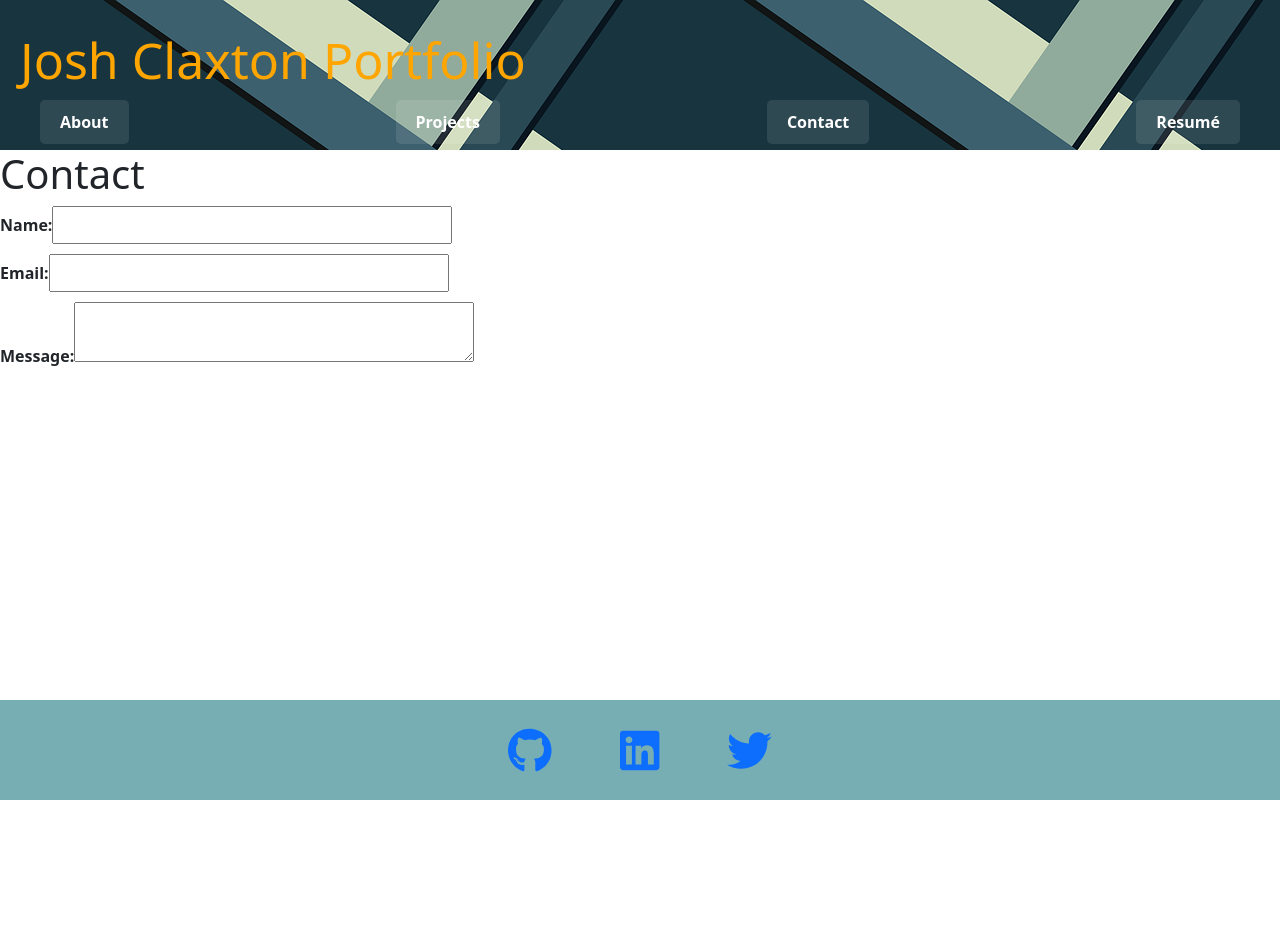
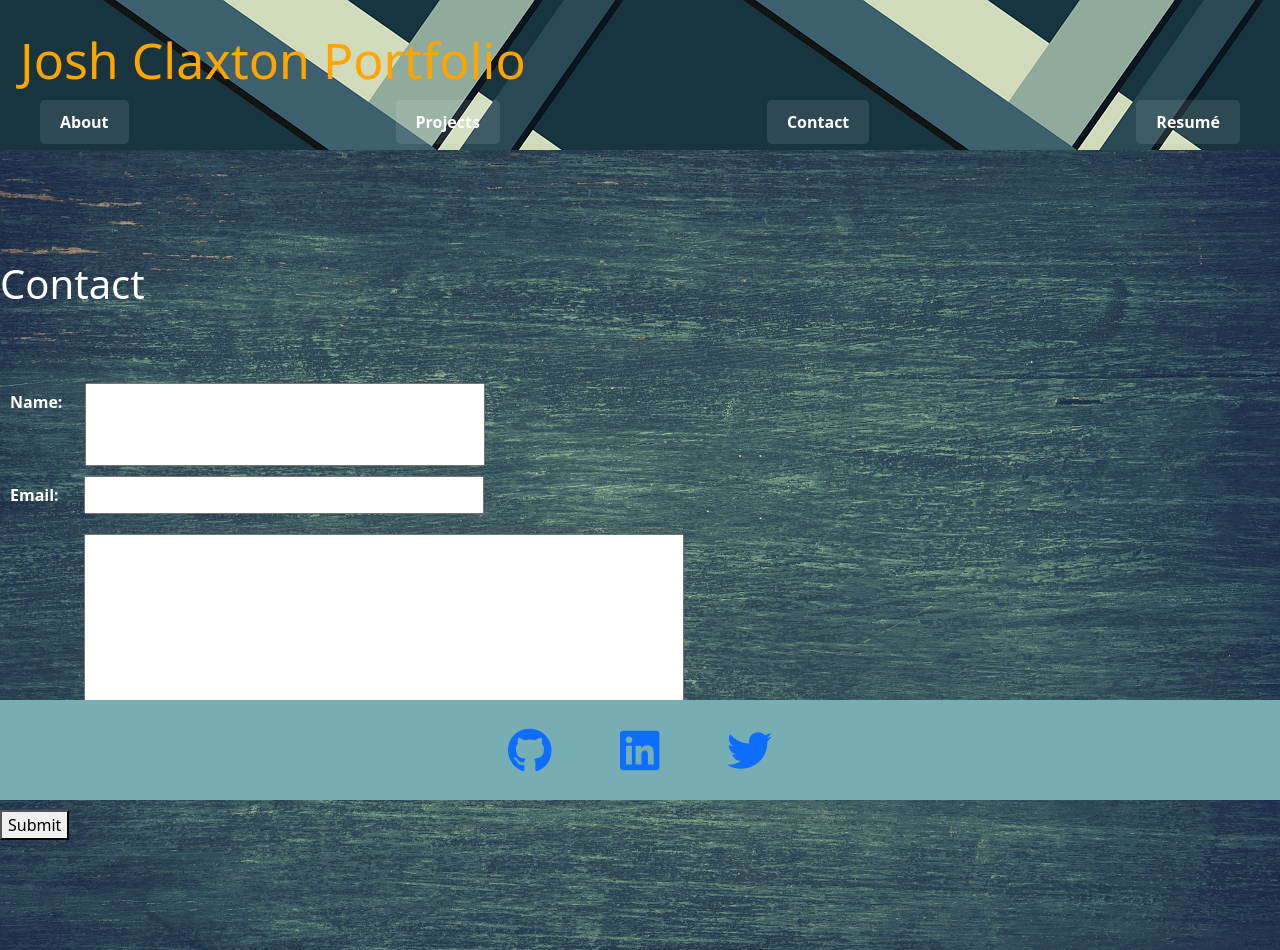
Before and after one commit to bowdumb/react-portfolio, a React (Create React App) app: page /contact in a window 1280 px wide. Before the commit the page ends 800 px from the top, so only its background shows below. Built offline with nearby package versions, Linux system fonts and the light colour scheme.

Commit message:
Finished Contact component. Styling is in, error messages render when the inputs are incorrect or missing, and formatting is improved.

```diff
--- a/src/components/Contact.js
+++ b/src/components/Contact.js
@@ -2,30 +2,72 @@ import React from 'react';
 import { useState } from 'react';
 import '../styles/Contact.css';
 
-function Contact () {
+function Contact() {
   const [name, setName] = useState('');
   const [email, setEmail] = useState('');
   const [message, setMessage] = useState('');
+  const [inputError, setInputError] = useState('');
+
+  const emailValidation = (email) => {
+    const re = /^[^\s@]+@[^\s@]+\.[^\s@]+$/;
+    return re.test(email);
+  }
+
+  const contactSubmit = (e) => {
+    e.preventDefault();
+
+    if (!name || !email || !message) {
+      setInputError('All fields are required for submission!');
+      return;
+    }
+
+    if (!emailValidation(email)) {
+        setInputError('Please enter a valid email address!')
+        return;
+    }
+
+    // Clears and resets fields as well as the error message.
+    setName('');
+    setEmail('');
+    setMessage('');
+    setInputError('');
+  };
 
   return (
     <div className="contact-container">
-            <h1>Contact</h1>
-            <form className="contact-form">
-                <label>
+      <h1 className="contact-header">Contact</h1>
+      <form className="contact-form" onSubmit={contactSubmit}>
+        <label style={{ paddingLeft: '10px' }}>
           Name:
-                    <input type="text" value={name} onChange={(e) => setName(e.target.value)} />
+          <input
+            type="text"
+            value={name}
+            onChange={(e) => setName(e.target.value)}
+            style={{ marginLeft: '23px', paddingBottom: '50px' }}
+          />
         </label>
-                <label>
+        <label style={{ paddingLeft: '10px', paddingBottom: '10px' }}>
           Email:
-                    <input type="text" value={email} onChange={(e) => setEmail(e.target.value)} />
+          <input
+            type="text"
+            value={email}
+            onChange={(e) => setEmail(e.target.value)}
+            style={{ marginLeft: '25px' }}
+          />
         </label>
-                <label>
+        <label style={{ paddingLeft: '10px', paddingBottom: '10px' }}>
           Message:
-                    <textarea value={message} onChange={(e) => setMessage(e.target.value)} />
+          <textarea
+            value={message}
+            onChange={(e) => setMessage(e.target.value)}
+            style={{ height: '250px', width: '600px' }}
+          />
         </label>
+        <button type="submit">Submit</button>
+        {inputError && <p className="error-message">{inputError}</p>}
       </form>
     </div>
-    )
-};
+  );
+}
 
-export default Contact
+export default Contact;
--- a/src/components/Navbar.js
+++ b/src/components/Navbar.js
@@ -1,28 +1,62 @@
-import React from 'react';
-import { Link } from 'react-router-dom';
+import React, { useState } from 'react';
+import { NavLink } from 'react-router-dom';
 import '../styles/Navbar.css';
 
 function Navbar() {
+  const [activeLink, setActiveLink] = useState('');
+
+  const handleLinkClick = (link) => {
+    setActiveLink(link);
+  };
+
   return (
     <div>
       <section className="navbar">
         <div className="navbar-content">
-          <h1 style={{ color: 'orange', fontSize: '50px', marginBottom: '10px' }}>Josh Claxton Portfolio</h1>
+          <h1 style={{ color: 'orange', fontSize: '50px', marginBottom: '10px' }}>
+            Josh Claxton Portfolio
+          </h1>
           <nav>
             <div className="navbar-links">
-                <Link to="/">About</Link>
-                <Link to="/projects">Projects</Link>
-                <Link to="/contact">Contact</Link>
-                <Link to="/resume">Resumé</Link>
+              <NavLink
+                exact
+                to="/"
+                className="nav-link"
+                activeClassName="active-link"
+                onClick={() => handleLinkClick('/')}
+              >
+                About
+              </NavLink>
+              <NavLink
+                to="/projects"
+                className="nav-link"
+                activeClassName="active-link"
+                onClick={() => handleLinkClick('/projects')}
+              >
+                Projects
+              </NavLink>
+              <NavLink
+                to="/contact"
+                className="nav-link"
+                activeClassName="active-link"
+                onClick={() => handleLinkClick('/contact')}
+              >
+                Contact
+              </NavLink>
+              <NavLink
+                to="/resume"
+                className="nav-link"
+                activeClassName="active-link"
+                onClick={() => handleLinkClick('/resume')}
+              >
+                Resumé
+              </NavLink>
             </div>
           </nav>
         </div>
       </section>
-
-        {/* Placeholder for content */}
     </div>
   );
 }
 
-
 export default Navbar;
--- a/src/components/Resume.js
+++ b/src/components/Resume.js
@@ -1,5 +1,4 @@
 import React, { useEffect } from 'react';
-// import { saveAs } from 'file-saver';
 import resumePDF from '../components/resume/j.claxton-resume.pdf';
 import '../styles/Resume.css';
 
--- a/src/styles/Contact.css
+++ b/src/styles/Contact.css
@@ -1,11 +1,20 @@
+.contact-header {
+    margin-bottom: 75px;
+    color: white;
+}
+
 .contact-container {
     display: flex;
     flex-direction: column;
     align-items: flex-start;
     justify-content: center;
+    background-image: url('../images/resume-background.jpg');
+    background-size: cover;
+    min-height: 100vh;
   }
 
   .contact-form {
+    color: white;
     display: flex;
     flex-direction: column;
     align-items: flex-start;
@@ -21,3 +30,10 @@
     width: 400px;
     padding: 5px;
   }
+
+  .error-message {
+    color: orange;
+    font-size: 20px;
+    font-weight: bold;
+    margin-top: 5px;
+  }
--- a/src/styles/Navbar.css
+++ b/src/styles/Navbar.css
@@ -11,16 +11,16 @@
   align-items: flex-start;
   justify-content: flex-start;
   padding: 10px 0;
-    width:100%;
+  width: 100%;
 }
 
 .navbar-content nav {
-    width:100%;
+  width: 100%;
 }
+
 .navbar-content h1 {
   padding-left: 20px;
 }
-
 
 .navbar-links {
   display: flex;
@@ -41,16 +41,16 @@
   padding: 10px 20px;
   background-color: rgba(255, 255, 255, 0.1);
   border-radius: 5px;
+  transition: background-color 0.3s;
 }
 
-  .navbar-links a:hover {
+.navbar-links a:hover,
+.navbar-links a.active-link {
   background-color: rgba(255, 255, 255, 0.3);
 }
 
-  h1 {
-    color: red;
-    font-size: 50px;
-    margin-bottom: 10px;
+.navbar-links .active-link {
+  background-color: rgba(255, 255, 255, 0.3);
 }
 
 .profile-border {
```
Lines whose indentation alone changed are shown as unchanged.
